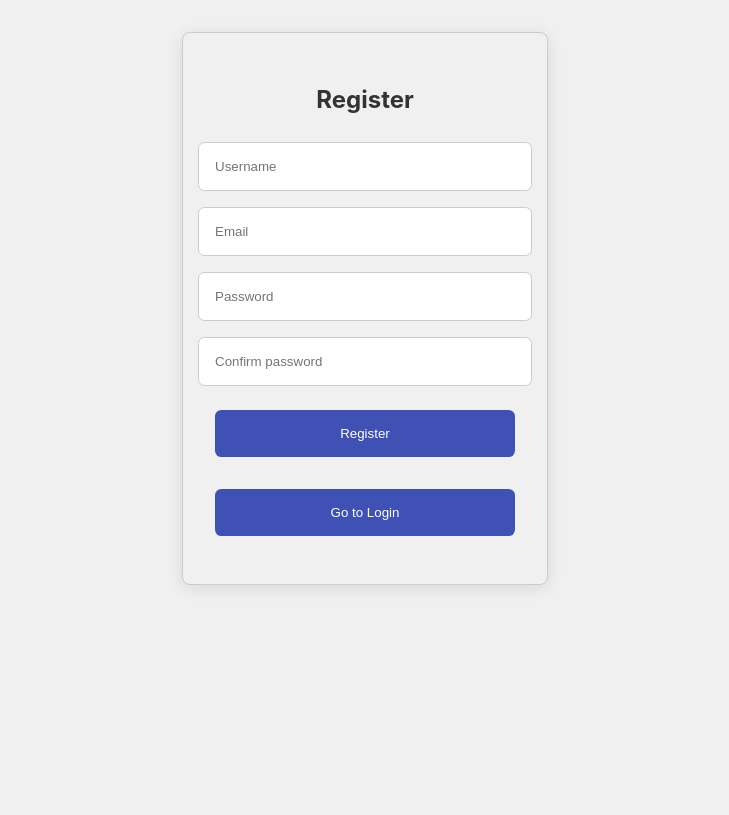
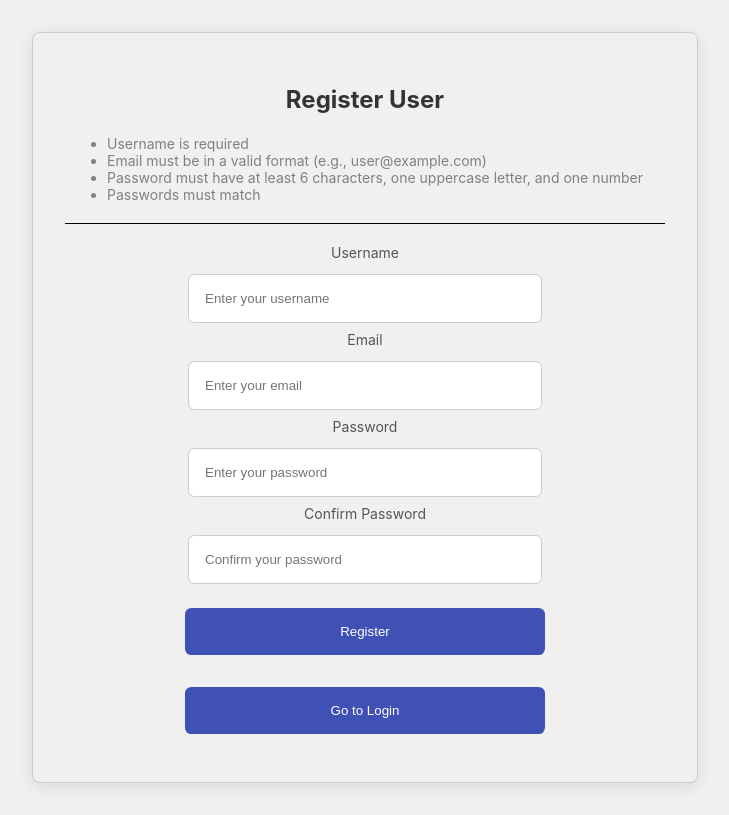
Before and after one commit to boumster/MealMate, a React (Create React App) app in the folder frontend/: page /register in a window 1280 px wide. Shown: the whole page, without its empty margins (275-1004 px from the left). Built offline with nearby package versions, Linux system fonts and the light colour scheme.

Commit message:
Register pw and email checks for proper security implemented, styling changed too

```diff
--- a/frontend/src/components/Register/Register.tsx
+++ b/frontend/src/components/Register/Register.tsx
@@ -3,27 +3,96 @@ import { useHistory } from "react-router-dom";
 import "../../styles/Register.css";
 import { registerUser } from "../../utilities/api";
 import { useAuth } from "../../context/Auth/AuthProvider";
-import { Button, Container, Input } from "../../styles/styles";
+import { Button, Container, Input, Title } from "../../styles/styles";
+import styled from "styled-components";
+
+const ErrorText = styled.p`
+  color: red;
+  font-size: 14px;
+  margin: 5px 0;
+`;
+
+const Description = styled.div`
+  color: gray;
+  font-size: 14px;
+  margin-bottom: 0px;
+  text-align: left;
+`;
+
+const BulletList = styled.ul`
+  margin: 5px 0 0px 20px;
+  padding: 0;
+  list-style-type: disc;
+`;
+
+const HrLine = styled.div`
+  height: 1px;
+  width: 100%;
+  background-color: black;
+  margin: 20px 0;
+`;
+
+const RegisterContainer = styled(Container)`
+  width: 600px;
+`;
+
+const RegisterButton = styled(Button)`
+  width: 60%;
+`;
+
+const Label = styled.label`
+  font-size: 14px;
+  color: #555;
+  margin-bottom: 5px;
+  display: block;
+`;
+
+
 
 const Register: React.FC = () => {
   const [username, setUsername] = useState("");
   const [email, setEmail] = useState("");
   const [checkPassword, setCheckPassword] = useState("");
   const [finalPassword, setFinalPassword] = useState("");
+  const [errors, setErrors] = useState<{ [key: string]: string }>({}); // Store error messages
+
   const history = useHistory();
   const { loginUser: authLogin } = useAuth();
 
+  // Email validation function
+  const isValidEmail = (email: string) => /^[^\s@]+@[^\s@]+\.[^\s@]+$/.test(email);
+
+  // Password validation function (1 uppercase, 1 number, min 6 characters)
+  const isValidPassword = (password: string) => /^(?=.*[A-Z])(?=.*\d).{6,}$/.test(password);
+
   const handleRegister = async () => {
+    let newErrors: { [key: string]: string } = {};
+
+    if (!username.trim()) {
+      newErrors.username = "Username cannot be empty.";
+    }
+
+    if (!isValidEmail(email)) {
+      newErrors.email = "Invalid email format.";
+    }
+
+    if (!isValidPassword(checkPassword)) {
+      newErrors.password = "Password must have at least 6 characters, one uppercase letter, and one number.";
+    }
+
+    if (checkPassword !== finalPassword) {
+      newErrors.confirmPassword = "Passwords do not match.";
+    }
+
+    setErrors(newErrors); // Update errors state
+
+    // If no errors, proceed with registration
+    if (Object.keys(newErrors).length === 0) {
       const userData = {
         username: username,
         email: email,
         password: checkPassword,
       };
-
-    if (checkPassword !== finalPassword) {
-      alert("Passwords do not match");
-      return;
-    }
 
       const response = await registerUser(userData);
       if (response.status === 200) {
@@ -33,46 +102,72 @@ const Register: React.FC = () => {
       } else {
         alert("User registration failed");
       }
+    }
   };
 
   return (
-    <Container className="register-container">
-      <h2>Register</h2>
+    <RegisterContainer className="register-container">
+      <Title>Register User</Title>
+      <Description>
+        <BulletList>
+          <li>Username is required</li>
+          <li>Email must be in a valid format (e.g., user@example.com)</li>
+          <li>Password must have at least 6 characters, one uppercase letter, and one number</li>
+          <li>Passwords must match</li>
+        </BulletList>
+      </Description>
+
+      <HrLine></HrLine>
+
+        <Label htmlFor="username">Username</Label>
+        {errors.username && <ErrorText>{errors.username}</ErrorText>}
         <Input
-        className="register-input"
+          id="username"
           type="text"
-        placeholder="Username"
+          placeholder="Enter your username"
           value={username}
           onChange={(e) => setUsername(e.target.value)}
         />
+
+        <Label htmlFor="email">Email</Label>
+        {errors.email && <ErrorText>{errors.email}</ErrorText>}
         <Input
-        className="register-input"
+          id="email"
           type="email"
-        placeholder="Email"
+          placeholder="Enter your email"
           value={email}
           onChange={(e) => setEmail(e.target.value)}
         />
+
+        <Label htmlFor="password">Password</Label>
+        {errors.password && <ErrorText>{errors.password}</ErrorText>}
         <Input
-        className="register-input"
-        id="input-pw"
+          id="password"
           type="password"
-        placeholder="Password"
+          placeholder="Enter your password"
           value={checkPassword}
           onChange={(e) => setCheckPassword(e.target.value)}
         />
+
+        <Label htmlFor="confirm-password">Confirm Password</Label>
+        {errors.confirmPassword && <ErrorText>{errors.confirmPassword}</ErrorText>}
         <Input
-        className="register-input"
-        id="confirm-pw"
+          id="confirm-password"
           type="password"
-        placeholder="Confirm password"
+          placeholder="Confirm your password"
           value={finalPassword}
           onChange={(e) => setFinalPassword(e.target.value)}
         />
-      {/* maybe 2fa here, or something in login, fix button decisions maybe want register to straight go to login or send confirmation alert. */}
-      <Button className="register-button" onClick={handleRegister}>Register</Button>
-      {/* make so button checks that checkPassword is equal to finalPassword, if not redo */}
-      <Button className="register-button" onClick={() => history.push("/login")}>Go to Login</Button>
-    </Container>
+
+
+        <RegisterButton className="register-button" onClick={handleRegister}>
+          Register
+        </RegisterButton>
+        <RegisterButton className="register-button" onClick={() => history.push("/login")}>
+          Go to Login
+        </RegisterButton>
+
+    </RegisterContainer>
   );
 };
 
```
Lines whose indentation alone changed are shown as unchanged.
